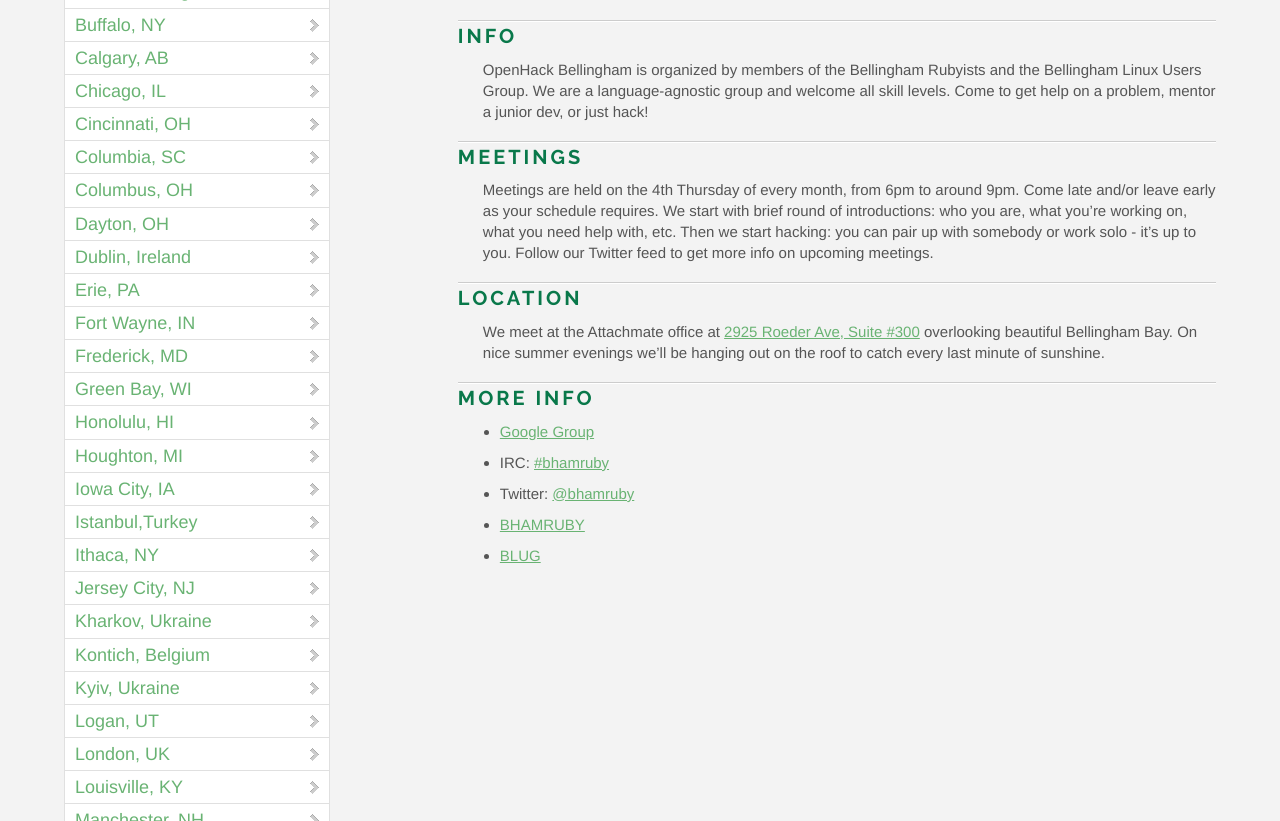
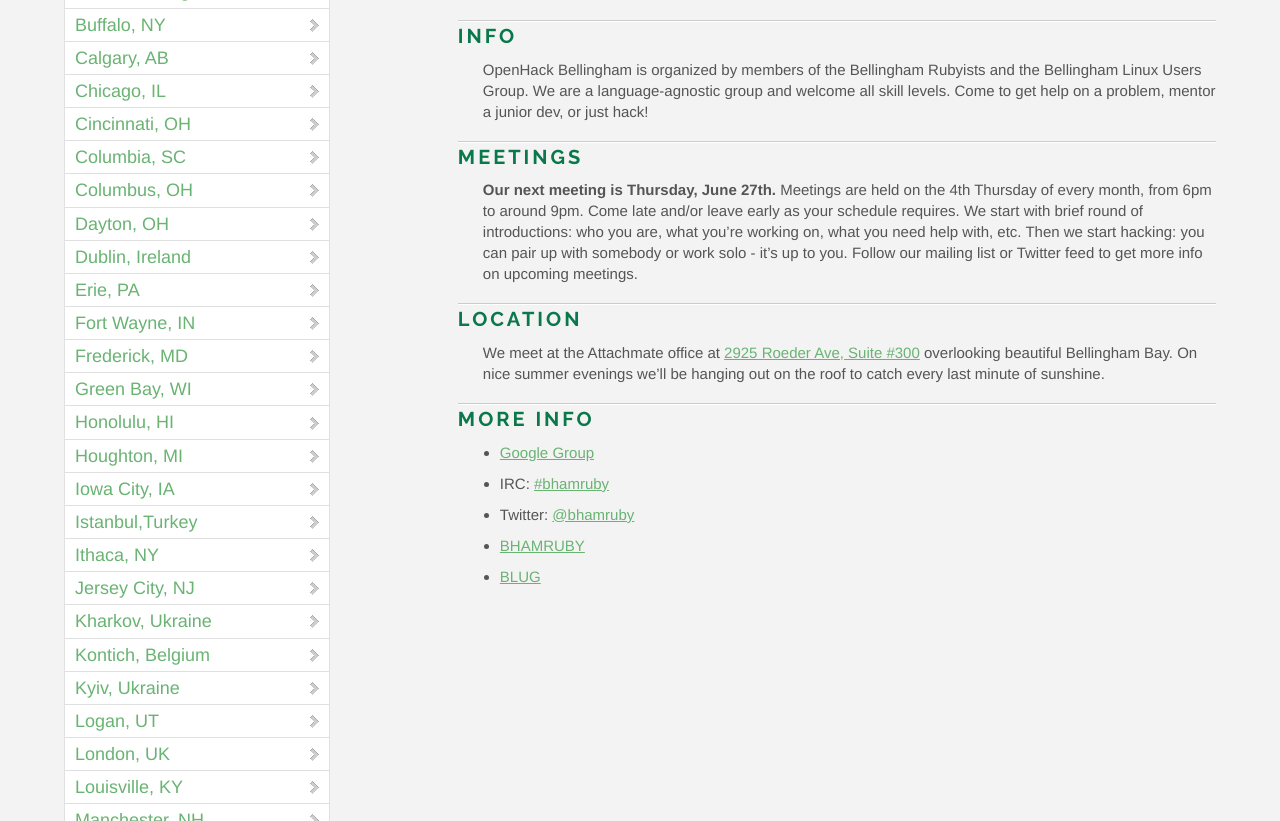
Before and after one commit to OpenHack/openhack.github.com, a Jekyll site: the page built from bellingham/index.markdown, in a window 1280 px wide and 900 px high, scrolled down 626 px, cut to the strip 79-900 px from the top of the window. Built offline with Jekyll 4.4.1, drawn with Linux system fonts in a browser that asks for light colours; nearby versions of some CDN libraries; Markdown is read by kramdown in place of the engine named in the settings; comment, search, counter and statistics services are not loaded.

Commit message:
add date of next meeting

```diff
--- a/bellingham/index.markdown
+++ b/bellingham/index.markdown
@@ -13,7 +13,7 @@
 
 ### Meetings
 
-Meetings are held on the 4th Thursday of every month, from 6pm to around 9pm.  Come late and/or leave early as your schedule requires.  We start with brief round of introductions: who you are, what you're working on, what you need help with, etc.  Then we start hacking: you can pair up with somebody or work solo - it’s up to you.  Follow our Twitter feed to get more info on upcoming meetings.
+**Our next meeting is Thursday, June 27th.**  Meetings are held on the 4th Thursday of every month, from 6pm to around 9pm.  Come late and/or leave early as your schedule requires.  We start with brief round of introductions: who you are, what you're working on, what you need help with, etc.  Then we start hacking: you can pair up with somebody or work solo - it’s up to you.  Follow our mailing list or Twitter feed to get more info on upcoming meetings.
 
 ### Location
 
```
